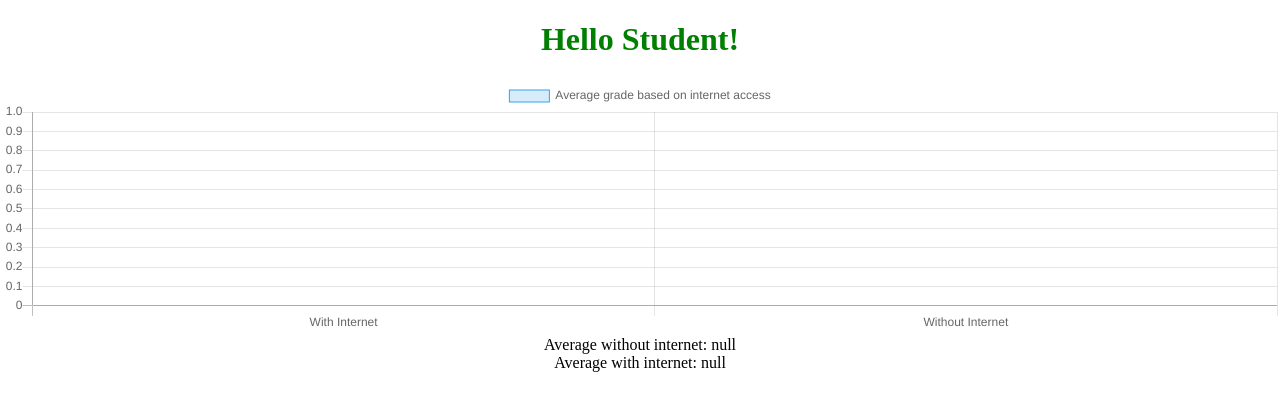
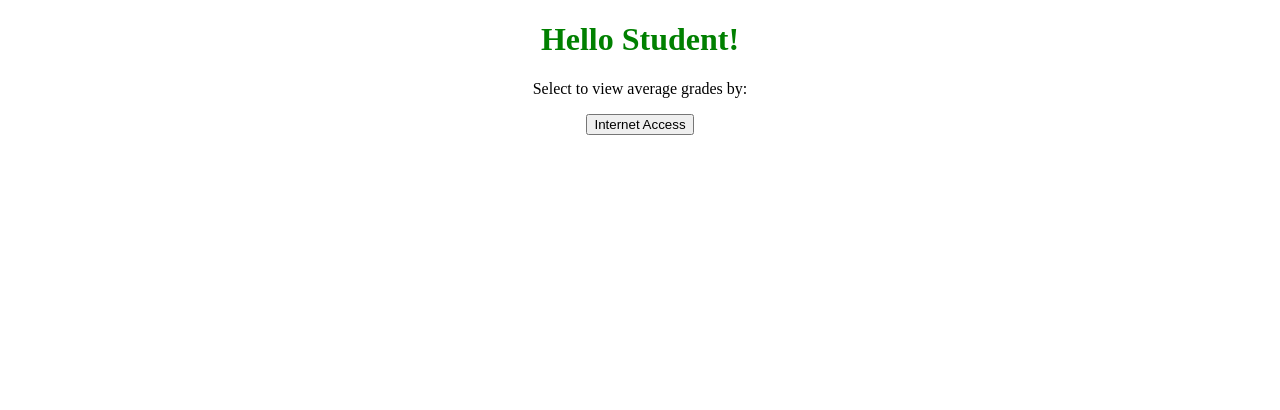
Before and after one commit to kpounds/student-data-demo, a React app: page / in a window 1280 px wide. Shown: the top 410 px of the page. Built offline with nearby package versions, Linux system fonts and the light colour scheme; no server answers.

Commit message:
Adding handler for rendering internet component

```diff
--- a/src/client/App.js
+++ b/src/client/App.js
@@ -1,12 +1,30 @@
-import React from 'react';
+import React, { Component } from 'react';
 import InternetAccess from './components/InternetAccess';
 import './app.css';
 
-const App = () => (
-  <div>
-    <h1>Hello Student!</h1>
-    <InternetAccess />
-  </div>
-);
+class App extends Component {
+  state = { showInternet: false };
+
+  handleShowInternet = () => {
+    const { showInternet } = this.state;
+    return showInternet === false
+      ? this.setState({ showInternet: true })
+      : this.setState({ showInternet: false });
+  };
+
+  render() {
+    const { showInternet } = this.state;
+    return (
+      <div>
+        <h1>Hello Student!</h1>
+        {showInternet && <InternetAccess />}
+        <p>Select to view average grades by: </p>
+        <button type="button" onClick={this.handleShowInternet}>
+          Internet Access
+        </button>
+      </div>
+    );
+  }
+}
 
 export default App;
--- a/src/client/components/InternetAccess.js
+++ b/src/client/components/InternetAccess.js
@@ -61,8 +61,8 @@ export default class InternetAccess extends Component {
             }
           }}
         />
+        <div>{`Average with internet: ${averageWith}`}</div>
         <div>{`Average without internet: ${averageWithout}`}</div>
-        <div>{`Average with internet: ${averageWith}`}</div>
       </Fragment>
     );
   }
```
